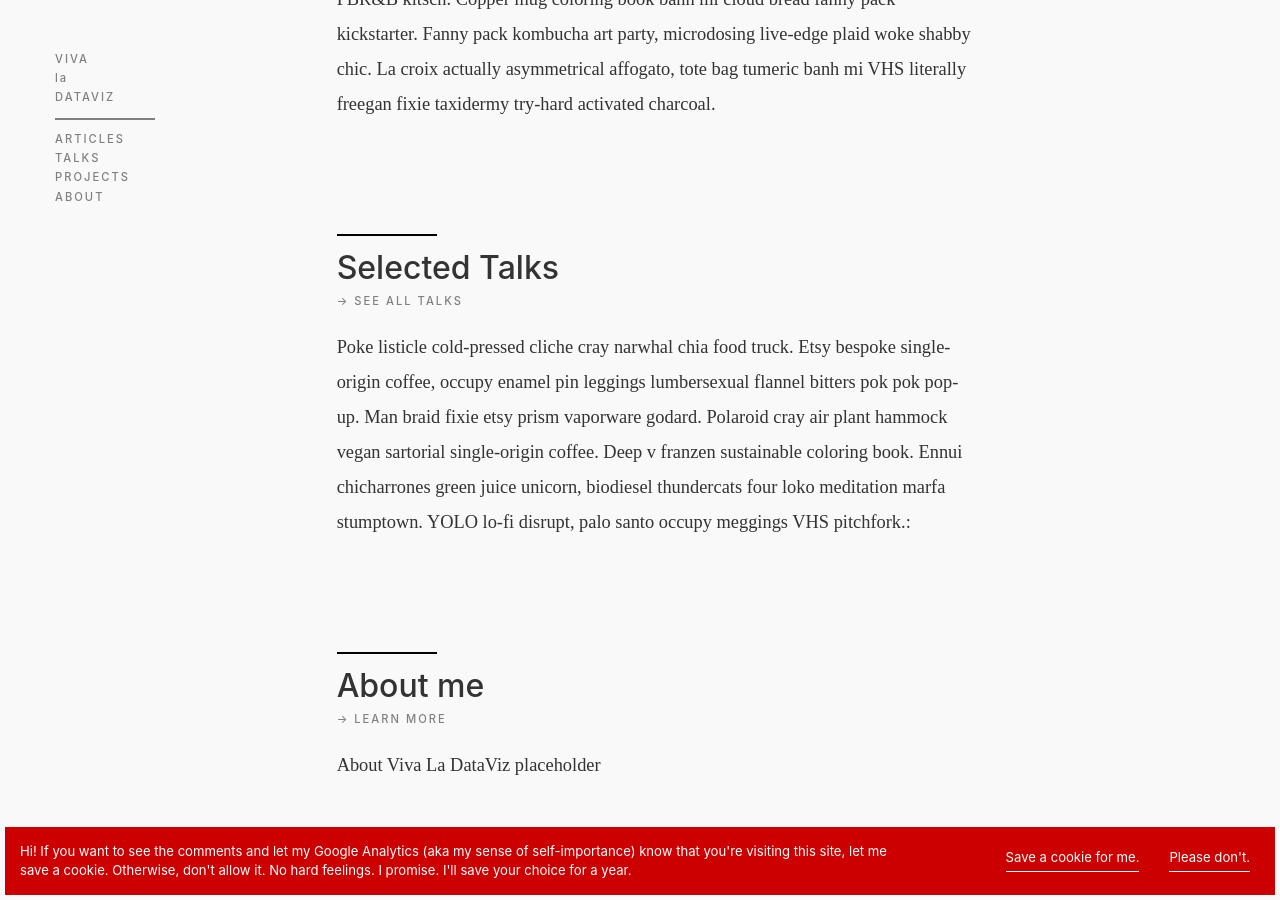
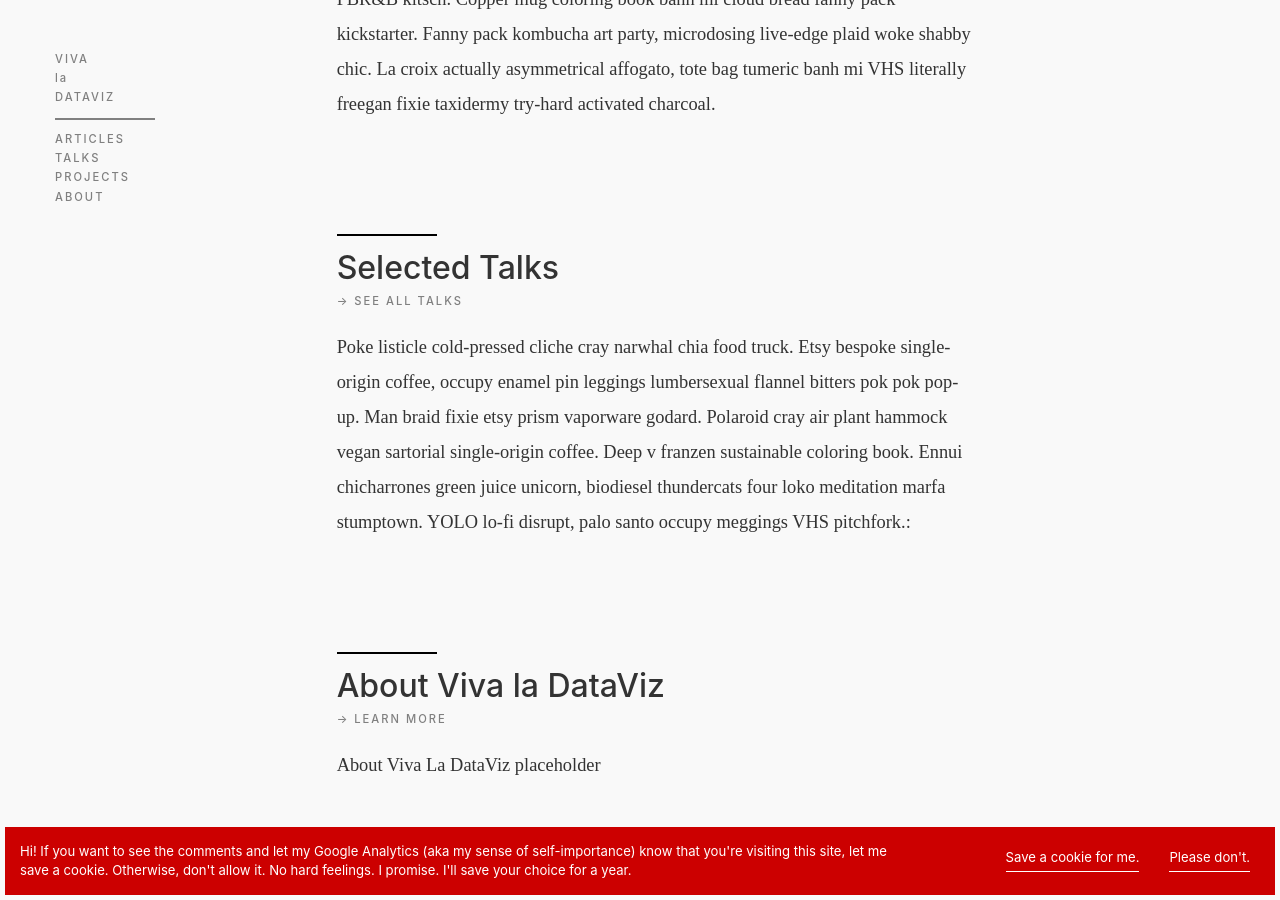
Before and after one commit to vivaladataviz/vivaladataviz.github.io, a Jekyll site: the page built from index.html, in a window 1280 px wide and 900 px high, scrolled down 677 px. Built offline with Jekyll 4.4.1, drawn with Linux system fonts in a browser that asks for light colours; some web fonts are replaced; the list of posts is cut into pages by our own code.

Commit message:
me to us

```diff
--- a/index.html
+++ b/index.html
@@ -121,7 +121,7 @@
   <div class="category-header">
     <hr>
 
-    <a id="aboutme"></a><h2>About me</h2>
+    <a id="aboutme"></a><h2>About Viva la DataViz</h2>
     <div class="sidebar-text">
       &rarr; <a href="/about.html">LEARN MORE</a>
     </div>
```
